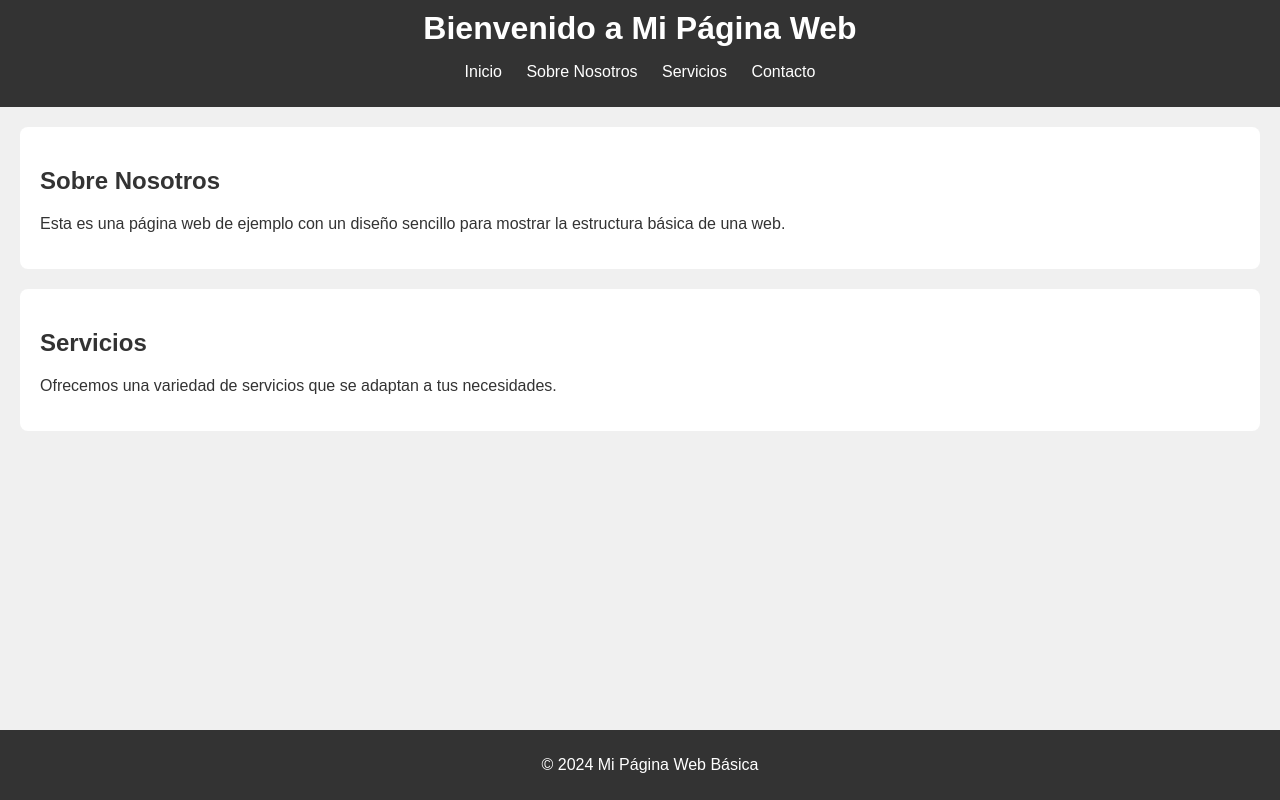
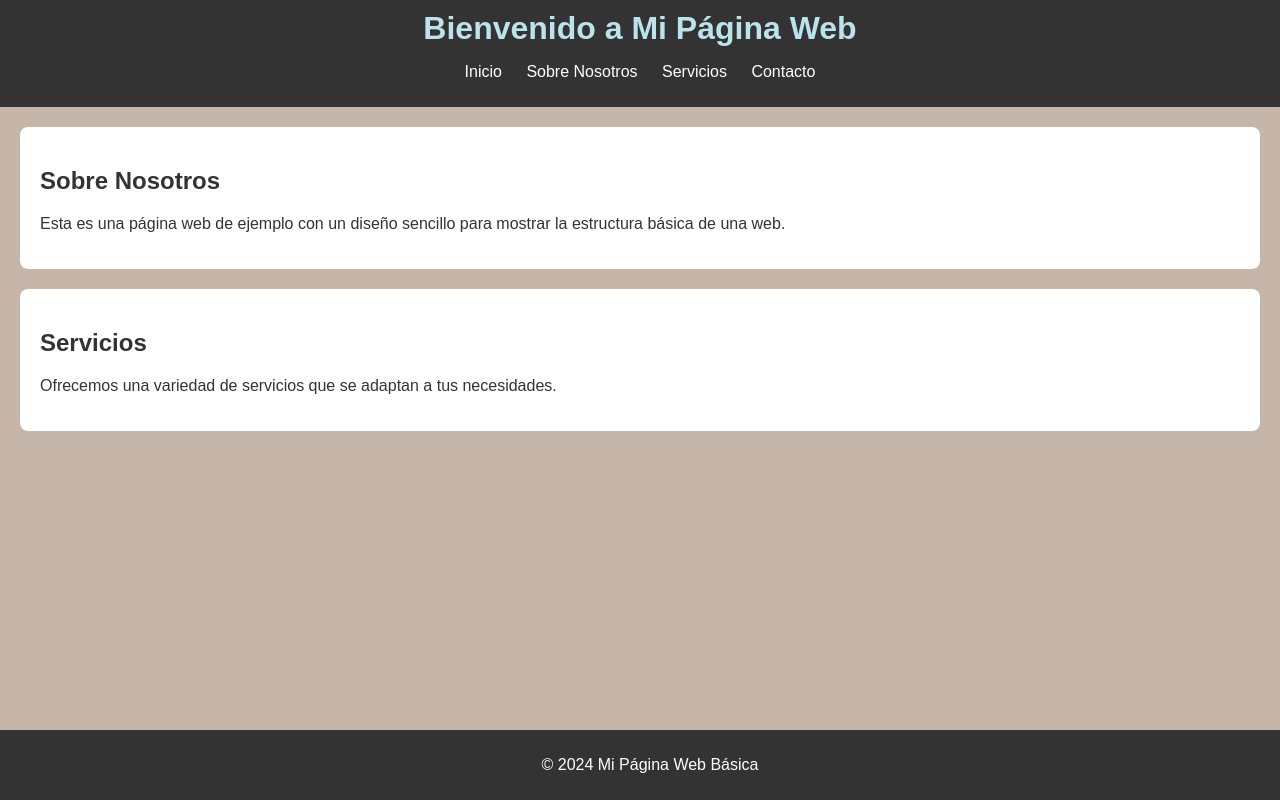
Before and after one commit to davidsgrz/pruebaLM, a plain HTML site: page index.html in a window 1280 px wide. Drawn offline with Linux system fonts and the light colour scheme.

Commit message:
Creacion Functions y modificacon estilos

```diff
--- a/styles.css
+++ b/styles.css
@@ -1,7 +1,7 @@
 
 body {
     font-family: Arial, sans-serif;
-    background-color: #f0f0f0;
+    background-color: #c5b6a9;
     color: #333;
     margin: 0;
     padding: 0;
@@ -9,11 +9,10 @@ body {
 
 header {
     background-color: #333;
-    color: white;
+    color: rgb(186, 227, 235);
     padding: 10px 0;
     text-align: center;
 }
-
 header h1 {
     margin: 0;
 }
```
Also changed, not shown: functions.js (added).
